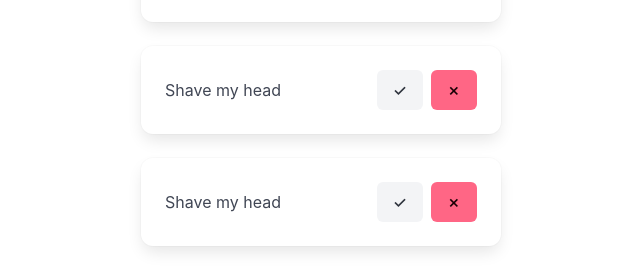
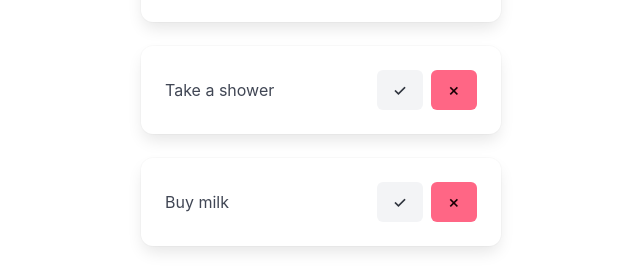
Before and after one commit to jhnnyk/dandys-vue-firebase-todo-tut, a Vue app: page / in a window 1280 px wide. Shown: the part 222-498 px from the top of the page, without its empty margins (319-959 px from the left). Built offline with nearby package versions, Linux system fonts and the light colour scheme.

Commit message:
add todo data

```diff
--- a/src/views/HomeView.vue
+++ b/src/views/HomeView.vue
@@ -1,4 +1,12 @@
-<script setup></script>
+<script setup>
+import { ref } from 'vue'
+
+const todos = ref([
+  { id: 'id1', content: 'Shave my head', done: false },
+  { id: 'id2', content: 'Take a shower', done: false },
+  { id: 'id3', content: 'Buy milk', done: false },
+])
+</script>
 
 <template>
   <main>
@@ -13,11 +21,11 @@
       </p>
     </div>
 
-    <div class="card" v-for="i in 3">
+    <div class="card" v-for="todo in todos">
       <div class="card-content">
         <div class="content">
           <div class="columns is-mobile is-vcentered">
-            <div class="column">Shave my head</div>
+            <div class="column">{{ todo.content }}</div>
             <div class="column is-5 has-text-right">
               <button class="button is-light">&check;</button>
               <button class="button is-danger ml-2">&cross;</button>
```
